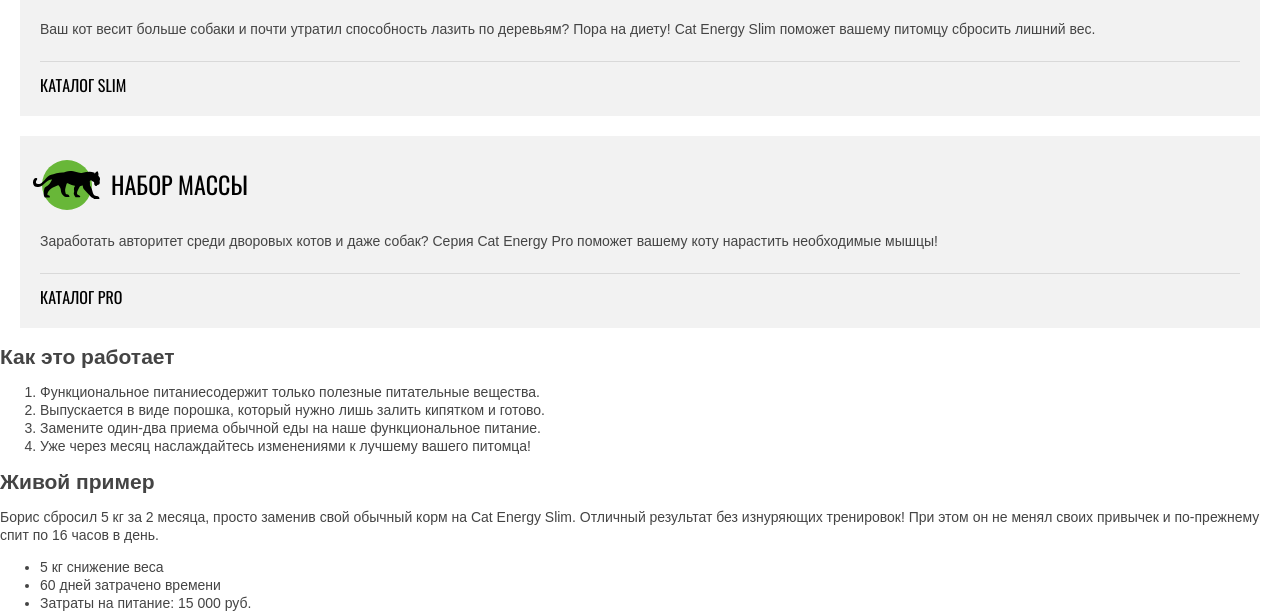
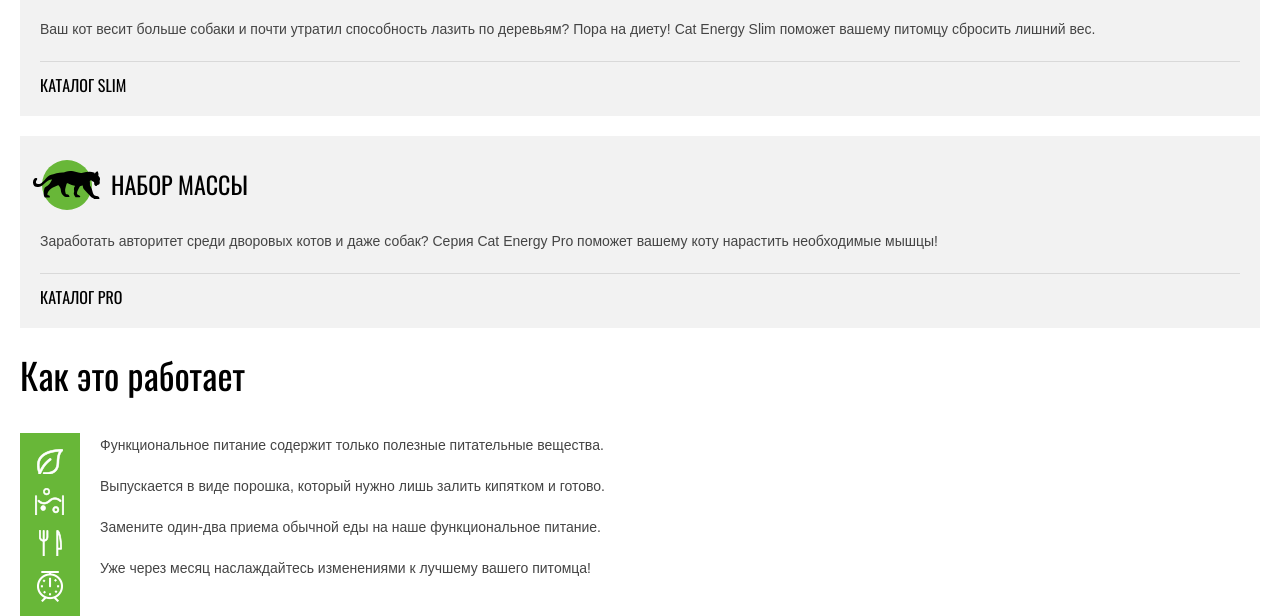
Before and after one commit to nimens55/cat-template, a website: page source/index.html in a window 1280 px wide. Shown: the part 811-1427 px from the top of the page. Drawn offline with nearby package versions, Linux system fonts and the light colour scheme; files that its build step writes are made by us from their sources.

Commit message:
Оформляет секцию work-principle в мобильной версии

```diff
--- a/source/index.html
+++ b/source/index.html
@@ -60,11 +60,11 @@
           </li>
         </ul>
       </section>
-      <section class="work-principle">
+      <section class="work-principle container">
         <h2 class="work-principle__main-title">Как это работает</h2>
         <ol class="work-principle__list">
           <li class="work-principle__item work-principle__item--health">
-            Функциональное питаниесодержит только полезные питательные вещества.
+            Функциональное питание содержит только полезные питательные вещества.
           </li>
           <li class="work-principle__item work-principle__item--form">
             Выпускается в виде порошка, который нужно лишь залить кипятком и готово.
--- a/source/less/blocks/categories.less
+++ b/source/less/blocks/categories.less
@@ -1,3 +1,7 @@
+.categories {
+  margin-bottom: 27px;
+}
+
 .categories__list {
   margin: 0;
   padding: 0;
@@ -12,6 +16,10 @@
   margin-bottom: 20px;
 
   background-color: @basic-grey;
+
+  &:last-child {
+    margin-bottom: 0;
+  }
 
   &::before {
     content: "";
--- /dev/null
+++ b/source/less/blocks/work-principle.less
@@ -0,0 +1,62 @@
+.work-principle {
+  margin-bottom: 42px;
+}
+
+.work-principle__main-title {
+  margin: 0;
+  margin-bottom: 38px;
+
+  font-family: "Oswald", Aria, sans-serif;
+  font-size: 36px;
+  font-weight: normal;
+  line-height: 40px;
+  color: @special-dark;
+}
+
+.work-principle__list {
+  padding: 0;
+  margin:0;
+
+  list-style: none;
+}
+
+.work-principle__item {
+  position: relative;
+  padding-top: 3px;
+  padding-left: 80px;
+  margin-bottom: 20px;
+
+  &:last-child {
+    margin-bottom: 0;
+  }
+
+  &::before {
+    content: "";
+
+    position: absolute;
+    top: 0;
+    left: 0;
+    width: 60px;
+    height: 60px;
+
+    background-color: @basic-green;
+    background-position: center;
+    background-repeat: no-repeat;
+  }
+
+  &--health::before {
+    background-image: url("../img/advantage-leaf@1x.png");
+  }
+
+  &--form::before {
+    background-image: url("../img/advantage-powder@1x.png");
+  }
+
+  &--food::before {
+    background-image: url("../img/advantage-dining@1x.png");
+  }
+
+  &--profit::before {
+    background-image: url("../img/advantage-clock@1x.png");
+  }
+}
--- a/source/less/style.less
+++ b/source/less/style.less
@@ -12,3 +12,4 @@
 @import "blocks/promo.less";
 @import "global/button.less";
 @import "blocks/categories.less";
+@import "blocks/work-principle.less";
```
